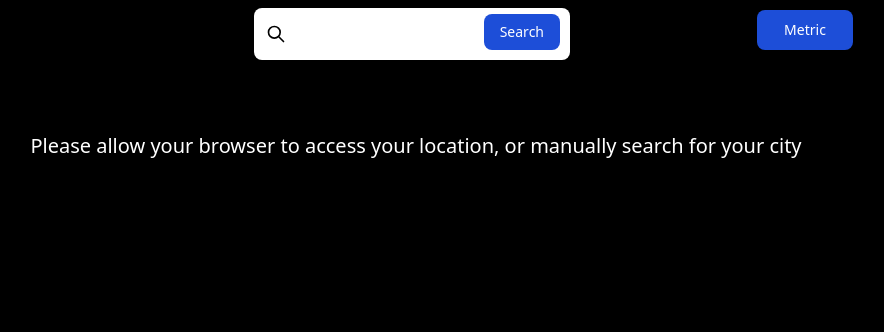
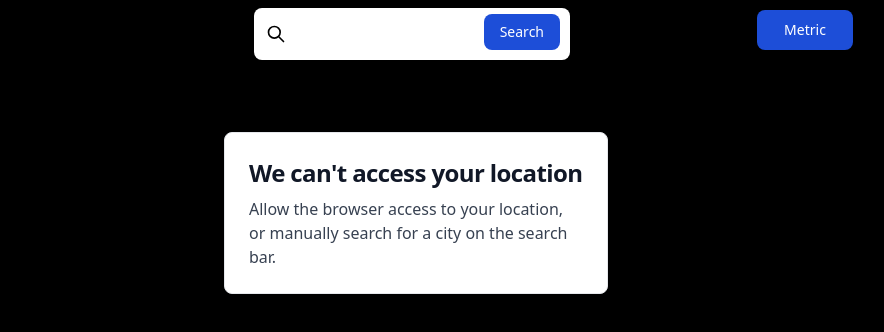
Before and after one commit to FranciscoTurro/weatherReact, a React (Vite) app: page /home in a window 1280 px wide. Shown: the top 332 px of the page, without its empty margins (224-1108 px from the left). Built offline with nearby package versions, Linux system fonts and the light colour scheme; no server answers.

Commit message:
fixed a bug with timezones

```diff
--- a/package.json
+++ b/package.json
@@ -9,15 +9,19 @@
     "preview": "vite preview"
   },
   "dependencies": {
+    "moment-timezone": "^0.5.40",
     "react": "^18.2.0",
     "react-dom": "^18.2.0",
     "react-query": "^3.39.2",
     "react-router-dom": "^6.6.2",
-    "react-spinners": "^0.13.7"
+    "react-spinners": "^0.13.7",
+    "tz-lookup": "^6.1.25"
   },
   "devDependencies": {
+    "@types/node": "^18.11.18",
     "@types/react": "^18.0.26",
     "@types/react-dom": "^18.0.9",
+    "@types/tz-lookup": "^6.1.0",
     "@vitejs/plugin-react": "^3.0.0",
     "autoprefixer": "^10.4.13",
     "postcss": "^8.4.21",
--- a/src/components/Weather/Forecast.tsx
+++ b/src/components/Weather/Forecast.tsx
@@ -1,10 +1,11 @@
+import moment from 'moment-timezone';
 import { useContext } from 'react';
 import { useQuery } from 'react-query';
-import { json } from 'react-router-dom';
 import { BarLoader } from 'react-spinners';
 import { fetchCity } from '../../api/fetchCity';
 import { Context } from '../../context/Context';
 import { uppercase } from '../../util/utilFunctions';
+import tz from 'tz-lookup';
 
 interface Props {
   city: string;
@@ -54,7 +55,7 @@ export const Forecast: React.FC<Props> = ({ city }) => {
     list: Forecast[];
   }
   interface FiveDayForecast {
-    date: Date;
+    date: moment.Moment;
     temp_min: number;
     temp_max: number;
     description: string;
@@ -67,17 +68,13 @@ export const Forecast: React.FC<Props> = ({ city }) => {
     const dailyForecast: FiveDayForecast[] = [];
 
     forecastData.list.forEach((forecast) => {
-      const forecastDate = new Date(forecast.dt * 1000);
+      const forecastDate = moment
+        .tz(forecast.dt * 1000, tz(data.city.coord.lat, data.city.coord.lon))
+        .startOf('day');
 
-      let existingForecast = dailyForecast.find((dailyForecast) => {
-        const isSameDay =
-          dailyForecast.date.getDate() === forecastDate.getDate();
-        const isSameMonth =
-          dailyForecast.date.getMonth() === forecastDate.getMonth();
-        const isSameYear =
-          dailyForecast.date.getFullYear() === forecastDate.getFullYear();
-        return isSameDay && isSameMonth && isSameYear;
-      });
+      let existingForecast = dailyForecast.find((dailyForecast) =>
+        moment(dailyForecast.date).startOf('day').isSame(forecastDate)
+      );
 
       if (!existingForecast) {
         existingForecast = {
@@ -108,19 +105,13 @@ export const Forecast: React.FC<Props> = ({ city }) => {
 
   return (
     <div className="flex justify-center gap-14 text-sm">
-      {fiveDayForecast.map((item) => {
+      {fiveDayForecast.map((item, index) => {
         return (
           <div
-            key={item.date.toString()}
+            key={index}
             className="bg-black text-white border-white border-2 w-32 h-28 rounded-lg flex flex-col items-center"
           >
-            <h5>
-              {item.date.toLocaleDateString('en-UK', {
-                day: '2-digit',
-                month: '2-digit',
-                year: '2-digit',
-              })}
-            </h5>
+            <h5>{item.date.format('DD/MM')}</h5>
             <div className="text-md flex gap-1 justify-center">
               <h5>{`${Math.round(item.temp_min)}`} Min</h5>
               <h5>{`${Math.round(item.temp_max)}`} Max</h5>
--- a/src/pages/HomePage.tsx
+++ b/src/pages/HomePage.tsx
@@ -22,9 +22,16 @@ export const HomePage: React.FC = () => {
 
   if (coordinates.latitude === 0 && coordinates.longitude === 0)
     return (
-      <div className="text-xl flex flex-col items-center pt-16">
-        Please allow your browser to access your location, or manually search
-        for your city
+      <div className="flex flex-col items-center pt-16">
+        <div className="block max-w-sm p-6 bg-white border border-gray-200 rounded-lg shadow-md hover:bg-gray-100 dark:bg-gray-800 dark:border-gray-700 dark:hover:bg-gray-700">
+          <h5 className="mb-2 text-2xl font-bold tracking-tight text-gray-900 dark:text-white">
+            We can't access your location
+          </h5>
+          <p className="font-normal text-gray-700 dark:text-gray-400">
+            Allow the browser access to your location, or manually search for a
+            city on the search bar.
+          </p>
+        </div>
       </div>
     );
   if (isLoading)
```
Also changed, not shown: 1 other file (tests, documents, lock files or other folders).
